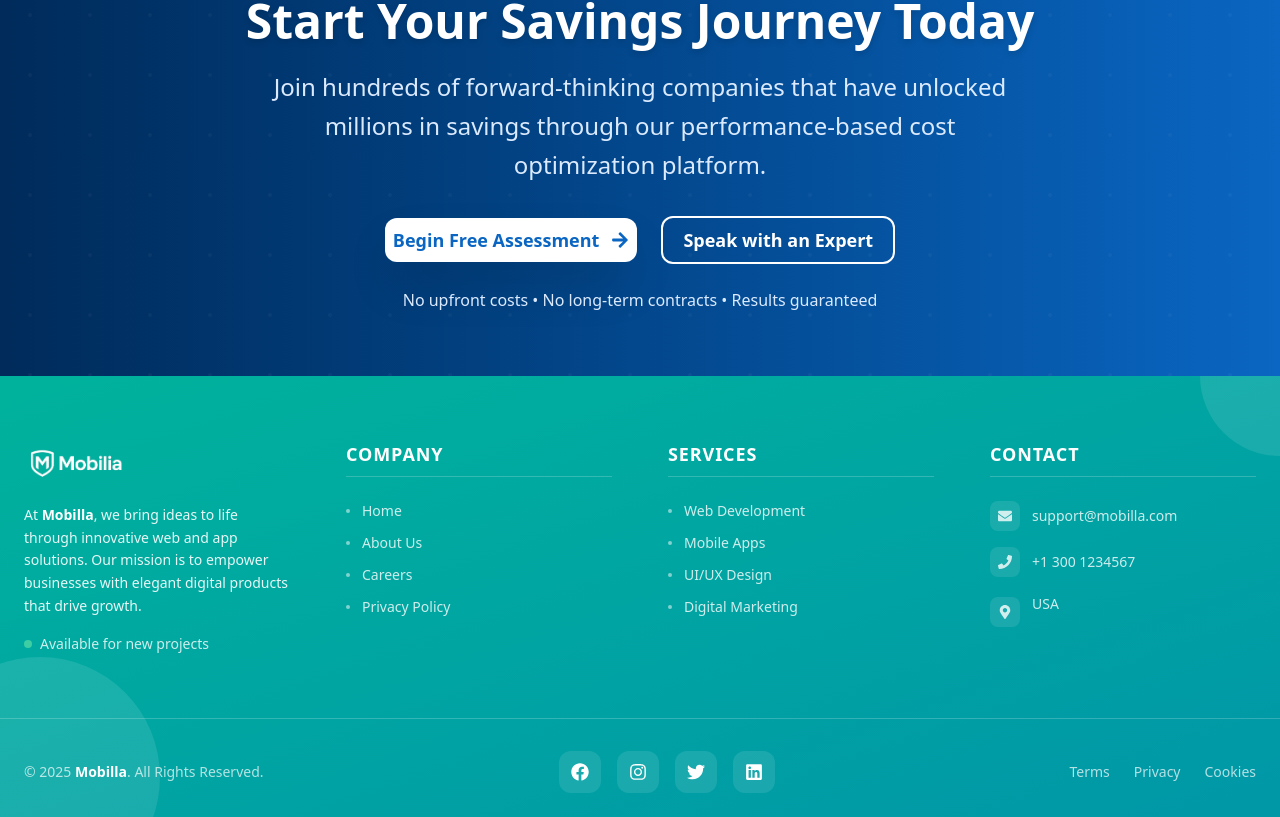
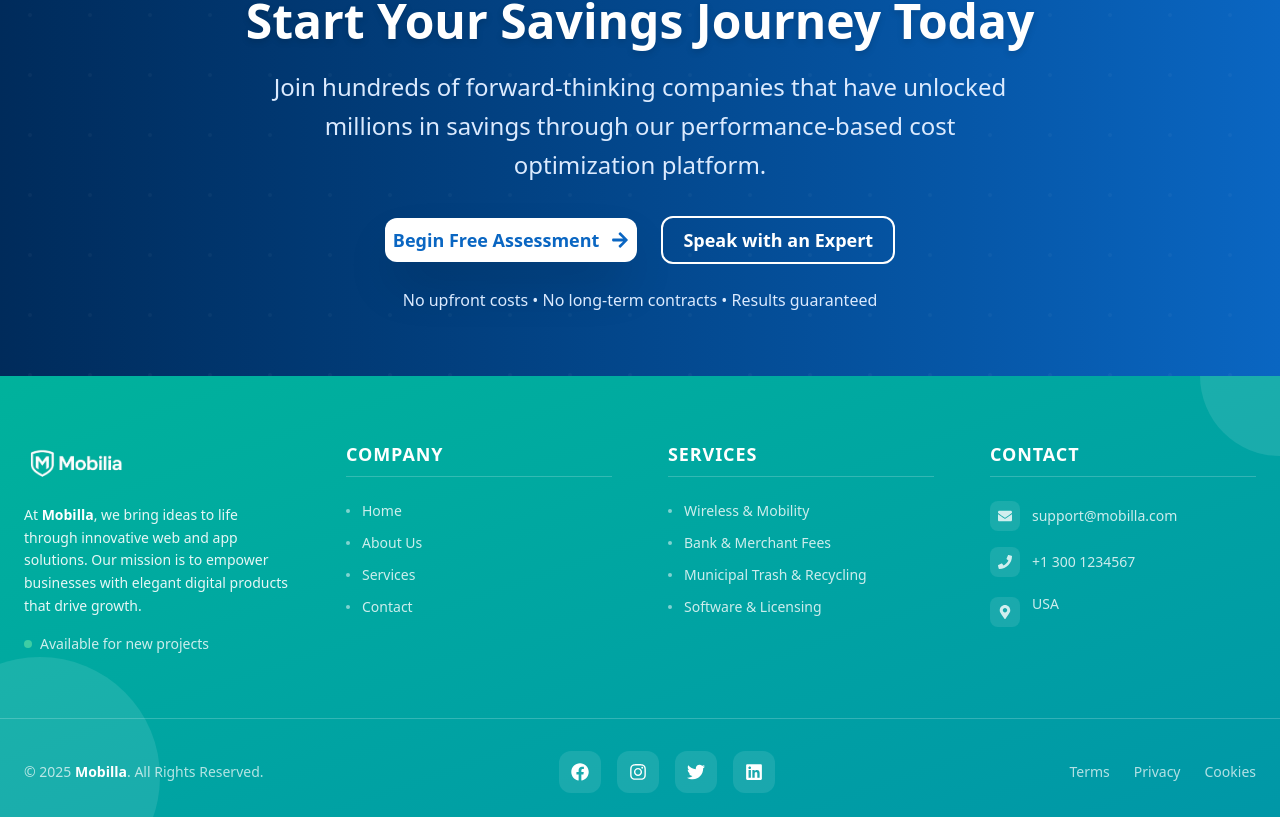
Before and after one commit to fakharabbasbhatti/Mobilia-Consulting-, a React (Vite) app: page / in a window 1280 px wide. Shown: the part 5431-6248 px from the top of the page. Built offline with nearby package versions, Linux system fonts and the light colour scheme.

Commit message:
footer update

```diff
--- a/src/component/comman/Footer.jsx
+++ b/src/component/comman/Footer.jsx
@@ -23,15 +23,15 @@ const Footer = () => {
   const companyLinks = [
     { name: "Home", href: "/" },
     { name: "About Us", href: "/about" },
-    { name: "Careers", href: "/careers" },
-    { name: "Privacy Policy", href: "/privacy" },
+    { name: "Services", href: "/services" },
+    { name: "Contact", href: "/contact" },
   ];
 
   const services = [
-    { name: "Web Development", href: "/services/web" },
-    { name: "Mobile Apps", href: "/services/mobile" },
-    { name: "UI/UX Design", href: "/services/design" },
-    { name: "Digital Marketing", href: "/services/marketing" },
+    { name: "Wireless & Mobility", href: "/services" },
+    { name: "Bank & Merchant Fees", href: "/services" },
+    { name: "Municipal Trash & Recycling", href: "/services" },
+    { name: "Software & Licensing", href: "/services" },
   ];
 
   const socialLinks = [
```
